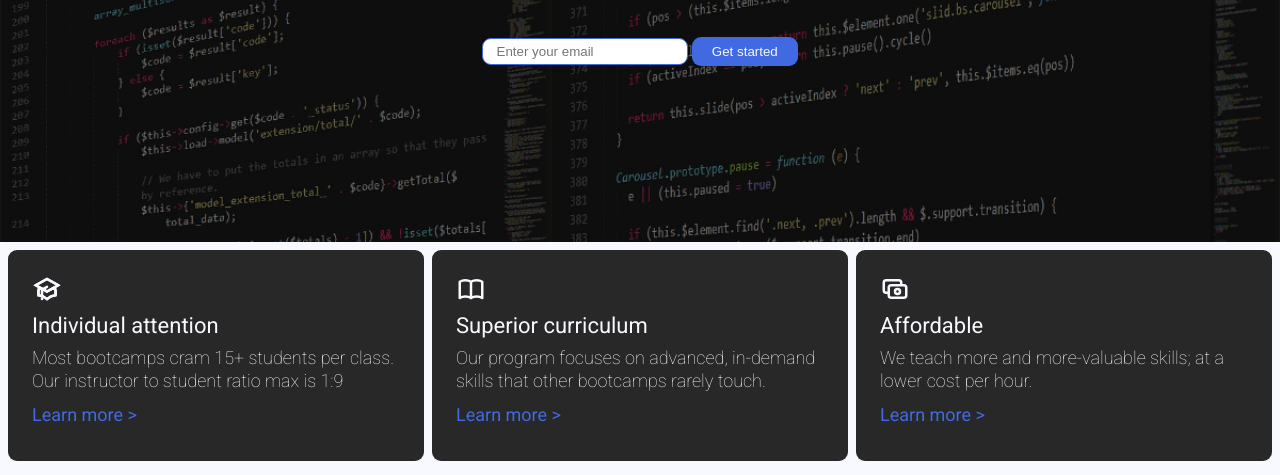
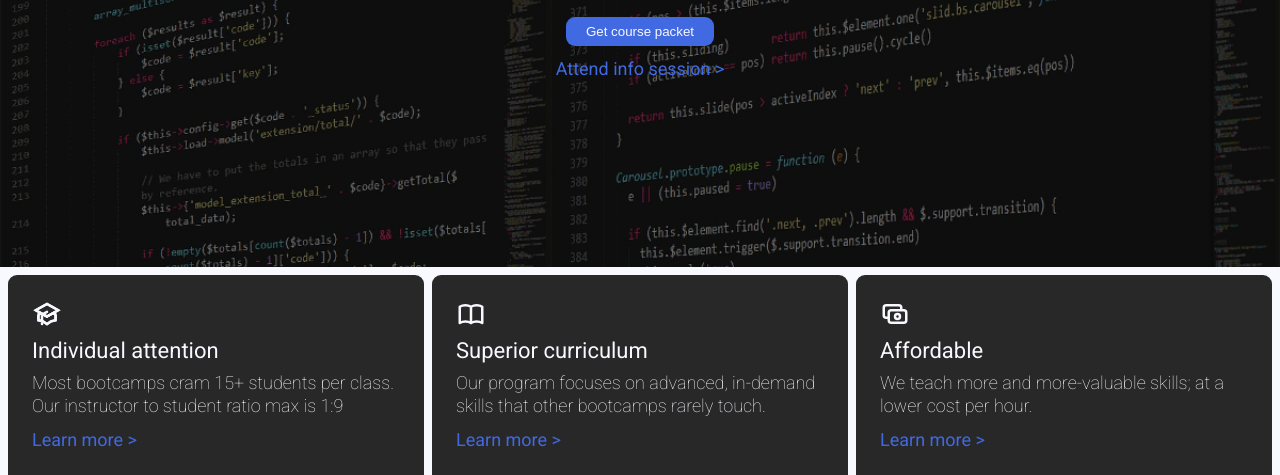
Before and after one commit to lg550055/web-engage, a plain HTML site: page index.html in a window 1280 px wide. Shown: the part 324-799 px from the top of the page. Drawn offline with Linux system fonts and the light colour scheme.

Commit message:
Reworks hero

```diff
--- a/index.html
+++ b/index.html
@@ -4,7 +4,7 @@
     <meta charset="utf-8">
     <meta name="viewport" content="width=device-width, initial-scale=1.0">
     <link href="istyle.css" rel="stylesheet">
-    <title>CF | Advanced Coding Skills</title>
+    <title>CF | Advanced coding bootcamp</title>
     <link rel="icon" href="img/cflogo.png">
   </head>
   <body>
@@ -17,12 +17,15 @@
           <a href="./">Finance</a>
           <button>Get started</button>
         </nav>
-        <!-- <h1>Code Fusion</h1> -->
-        <img src="img/cflogow.png" alt="logo" />
-        <h2>Learn the advanced skills<br>that good tech jobs require</h2>
-        <br/><br/>
-        <input placeholder="Enter your email">
-        <button>Get started</button>
+        <div>
+          <!-- <h1>Code Fusion</h1> -->
+          <img src="img/cflogow.png" alt="logo" />
+          <h2>Learn the advanced skills<br>that good tech jobs require</h2>
+          <!-- <input placeholder="Enter your email"> -->
+          <br>
+          <button>Get course packet</button><br>
+          <a href="/">Attend info session &gt;</a>
+        </div>
       </section>
       <aside>
         <div>
--- a/istyle.css
+++ b/istyle.css
@@ -96,10 +96,10 @@ article > div > div > p {margin-bottom: 1vh;}
 .hero {
   background: linear-gradient(rgba(0,0,0,0.5),rgba(0,0,0,0.5)), url('img/code3.jpg');
   background-size: cover;
-  padding: 0 0 22vh 0;
   color: ghostwhite;
 }
-.hero > img {height: auto; width: 320px;}
+.hero > div {padding: 15vh 0 22vh;}
+.hero > div > img {height: auto; width: 320px;}
 
 .sharp {
   background: linear-gradient(rgba(0,0,0,0.6),rgba(0,0,0,0.6)), url('img/group.jpg');
@@ -122,7 +122,6 @@ article > div > div > p {margin-bottom: 1vh;}
 
 nav {
   text-align: right;
-  margin-bottom: 15vh;
   padding: 7px;
 }
 nav > img {
```
